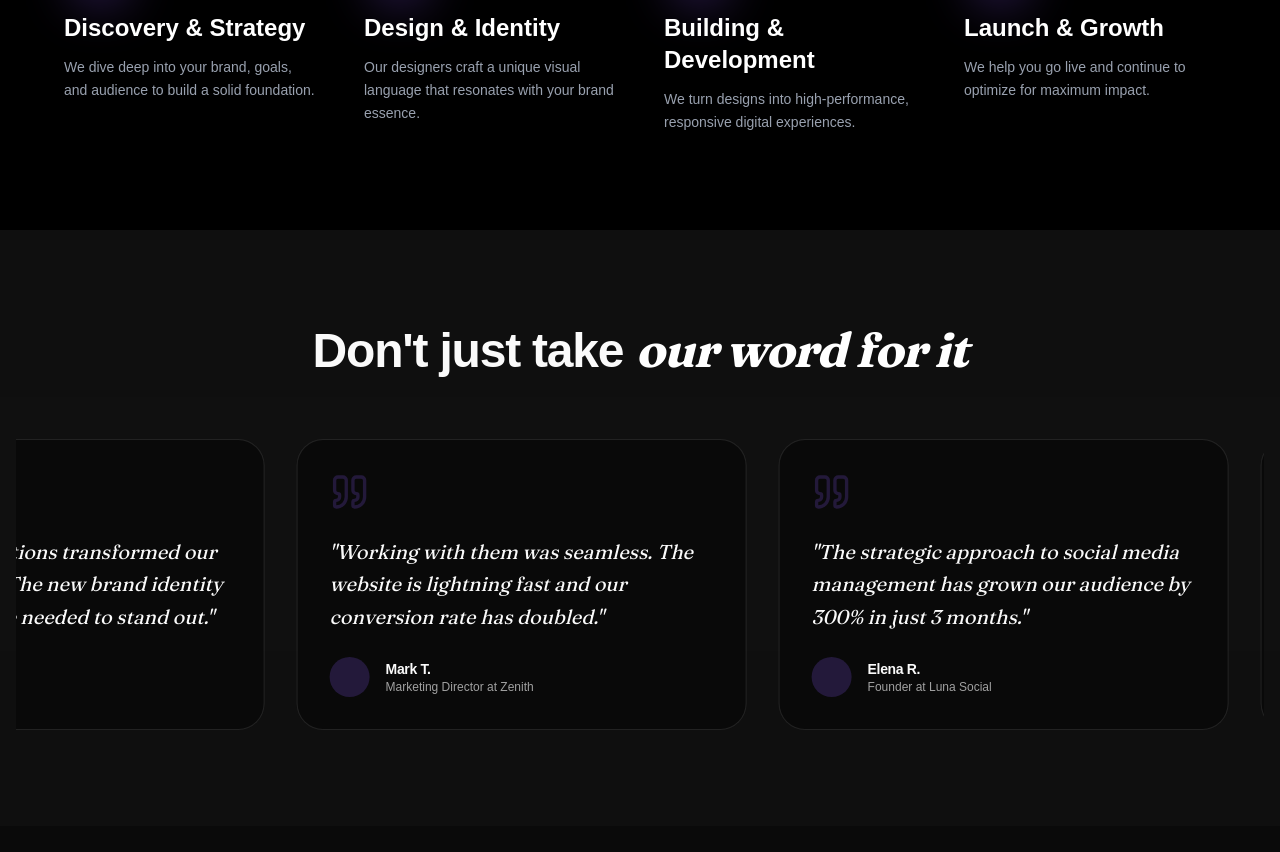
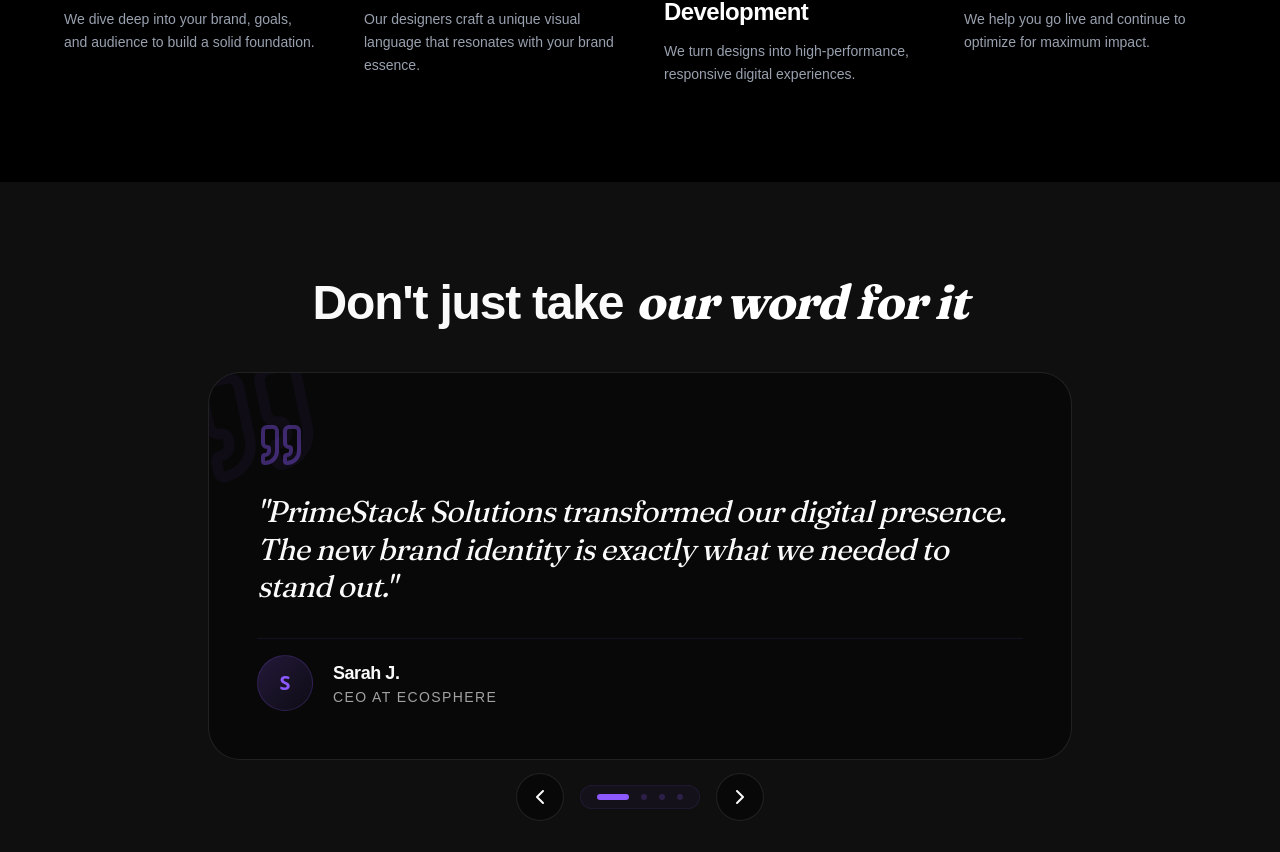
Before and after one commit to sidiq20/primestack, a Next.js app: page / in a window 1280 px wide. Shown: the part 6208-7060 px from the top of the page. Built offline with nearby package versions, Linux system fonts and the light colour scheme; a web font is replaced by a local one.

Commit message:
new fish

```diff
--- a/src/components/process.tsx
+++ b/src/components/process.tsx
@@ -39,8 +39,6 @@
         </div>
 
         <div className="grid grid-cols-1 md:grid-cols-4 gap-12 relative">
-          {/* Connecting Line (Desktop) */}
-          <div className="hidden md:block absolute top-[2.25rem] left-0 right-0 h-[1px] bg-gradient-to-r from-primary/20 via-primary to-primary/20 -z-10" />
 
           {steps.map((step, index) => (
             <motion.div
@@ -49,13 +47,13 @@
               whileInView={{ opacity: 1, y: 0 }}
               transition={{ delay: index * 0.2 }}
               viewport={{ once: true }}
-              className="space-y-6"
+              className="group space-y-4"
             >
-              <div className="w-18 h-18 bg-primary rounded-2xl flex items-center justify-center font-clash text-2xl font-bold shadow-2xl shadow-primary/40">
+              <div className="font-fraunces text-6xl md:text-7xl font-black text-primary/10 group-hover:text-primary/30 transition-colors duration-500 italic -mb-6 relative z-0">
                 {step.number}
               </div>
-              <div className="space-y-3">
-                <h3 className="font-clash text-2xl font-bold">{step.title}</h3>
+              <div className="space-y-3 relative z-10">
+                <h3 className="font-clash text-2xl font-bold tracking-tight">{step.title}</h3>
                 <p className="font-general text-gray-400 leading-relaxed text-sm">
                   {step.description}
                 </p>
--- a/src/components/testimonials.tsx
+++ b/src/components/testimonials.tsx
@@ -1,7 +1,8 @@
 "use client";
 
-import { motion } from "framer-motion";
-import { Quote } from "lucide-react";
+import { useState, useEffect } from "react";
+import { motion, AnimatePresence } from "framer-motion";
+import { Quote, ChevronLeft, ChevronRight } from "lucide-react";
 
 const testimonials = [
   {
@@ -27,40 +28,139 @@
 ];
 
 export function Testimonials() {
+  const [index, setIndex] = useState(0);
+  const [direction, setDirection] = useState(0);
+
+  const slideVariants = {
+    enter: (direction: number) => ({
+      x: direction > 0 ? 1000 : -1000,
+      opacity: 0,
+      scale: 0.9,
+    }),
+    center: {
+      zIndex: 1,
+      x: 0,
+      opacity: 1,
+      scale: 1,
+    },
+    exit: (direction: number) => ({
+      zIndex: 0,
+      x: direction < 0 ? 1000 : -1000,
+      opacity: 0,
+      scale: 0.9,
+    }),
+  };
+
+  const swipeConfidenceThreshold = 10000;
+  const swipePower = (offset: number, velocity: number) => {
+    return Math.abs(offset) * velocity;
+  };
+
+  const paginate = (newDirection: number) => {
+    setDirection(newDirection);
+    setIndex((prevIndex) => (prevIndex + newDirection + testimonials.length) % testimonials.length);
+  };
+
   return (
-    <section className="py-24 px-4 overflow-hidden bg-secondary/20">
+    <section className="py-24 px-4 overflow-hidden bg-secondary/20 relative">
       <div className="max-w-6xl mx-auto mb-16 text-center">
         <h2 className="font-clash text-3xl md:text-5xl font-bold tracking-tight">
           Don't just take <span className="text-gradient italic font-fraunces">our word for it</span>
         </h2>
       </div>
 
-      <div className="relative flex gap-8 whitespace-nowrap overflow-hidden">
-        {/* Infinite Scroll Container */}
-        <motion.div
-          animate={{ x: ["0%", "-100%"] }}
-          transition={{ duration: 30, repeat: Infinity, ease: "linear" }}
-          className="flex gap-8"
-        >
-          {[...testimonials, ...testimonials].map((item, index) => (
-            <div
-              key={index}
-              className="w-[350px] md:w-[450px] flex-shrink-0 glass p-8 rounded-3xl space-y-6"
-            >
-              <Quote className="w-10 h-10 text-primary opacity-20" />
-              <p className="font-fraunces italic text-lg md:text-xl text-foreground whitespace-normal leading-relaxed">
-                "{item.quote}"
-              </p>
-              <div className="flex items-center gap-4">
-                <div className="w-10 h-10 rounded-full bg-primary/20" />
+      <div className="relative max-w-4xl mx-auto h-[400px] md:h-[350px] flex items-center justify-center">
+        <AnimatePresence initial={false} custom={direction}>
+          <motion.div
+            key={index}
+            custom={direction}
+            variants={slideVariants}
+            initial="enter"
+            animate="center"
+            exit="exit"
+            transition={{
+              x: { type: "spring", stiffness: 300, damping: 30 },
+              opacity: { duration: 0.2 },
+              scale: { duration: 0.4 },
+            }}
+            drag="x"
+            dragConstraints={{ left: 0, right: 0 }}
+            dragElastic={1}
+            onDragEnd={(e, { offset, velocity }) => {
+              const swipe = swipePower(offset.x, velocity.x);
+
+              if (swipe < -swipeConfidenceThreshold) {
+                paginate(1);
+              } else if (swipe > swipeConfidenceThreshold) {
+                paginate(-1);
+              }
+            }}
+            className="absolute w-full px-4"
+          >
+            <div className="glass p-8 md:p-12 rounded-[2rem] space-y-8 relative overflow-hidden group">
+              {/* Decorative Quote Mark */}
+              <Quote className="absolute -top-4 -left-4 w-32 h-32 text-primary/5 -rotate-12 transition-transform duration-500 group-hover:rotate-0" />
+
+              <div className="relative z-10">
+                <Quote className="w-12 h-12 text-primary mb-6 opacity-40 shrink-0" />
+                <p className="font-fraunces italic text-xl md:text-3xl text-foreground leading-tight tracking-tight">
+                  "{testimonials[index].quote}"
+                </p>
+              </div>
+
+              <div className="flex items-center gap-5 pt-4 border-t border-primary/10">
+                <div className="w-14 h-14 rounded-full bg-gradient-to-br from-primary/20 to-primary/5 border border-primary/20 flex items-center justify-center">
+                   <span className="text-primary font-bold text-xl">{testimonials[index].author.charAt(0)}</span>
+                </div>
                 <div>
-                  <h4 className="font-satoshi font-bold text-sm tracking-tight">{item.author}</h4>
-                  <p className="font-general text-xs text-muted-foreground">{item.role}</p>
+                  <h4 className="font-satoshi font-bold text-lg tracking-tight text-foreground">
+                    {testimonials[index].author}
+                  </h4>
+                  <p className="font-general text-sm text-muted-foreground uppercase tracking-widest">
+                    {testimonials[index].role}
+                  </p>
                 </div>
               </div>
             </div>
-          ))}
-        </motion.div>
+          </motion.div>
+        </AnimatePresence>
+      </div>
+
+      {/* Navigation Controls and Indicators */}
+      <div className="flex flex-col items-center gap-8 mt-8">
+        <div className="flex items-center gap-4">
+          <button
+            onClick={() => paginate(-1)}
+            className="w-12 h-12 rounded-full glass flex items-center justify-center hover:bg-primary/20 transition-all duration-300 active:scale-95 group border border-primary/10"
+            aria-label="Previous testimonial"
+          >
+            <ChevronLeft className="w-6 h-6 text-foreground group-hover:text-primary transition-colors" />
+          </button>
+
+          <div className="flex gap-3 px-4 py-2 rounded-full bg-primary/5 border border-primary/10">
+            {testimonials.map((_, i) => (
+              <button
+                key={i}
+                onClick={() => {
+                  setDirection(i > index ? 1 : -1);
+                  setIndex(i);
+                }}
+                className={`h-1.5 rounded-full transition-all duration-500 ${
+                  i === index ? "w-8 bg-primary" : "w-1.5 bg-primary/20 hover:bg-primary/40"
+                }`}
+                aria-label={`Go to slide ${i + 1}`}
+              />
+            ))}
+          </div>
+
+          <button
+            onClick={() => paginate(1)}
+            className="w-12 h-12 rounded-full glass flex items-center justify-center hover:bg-primary/20 transition-all duration-300 active:scale-95 group border border-primary/10"
+            aria-label="Next testimonial"
+          >
+            <ChevronRight className="w-6 h-6 text-foreground group-hover:text-primary transition-colors" />
+          </button>
+        </div>
       </div>
     </section>
   );
```
